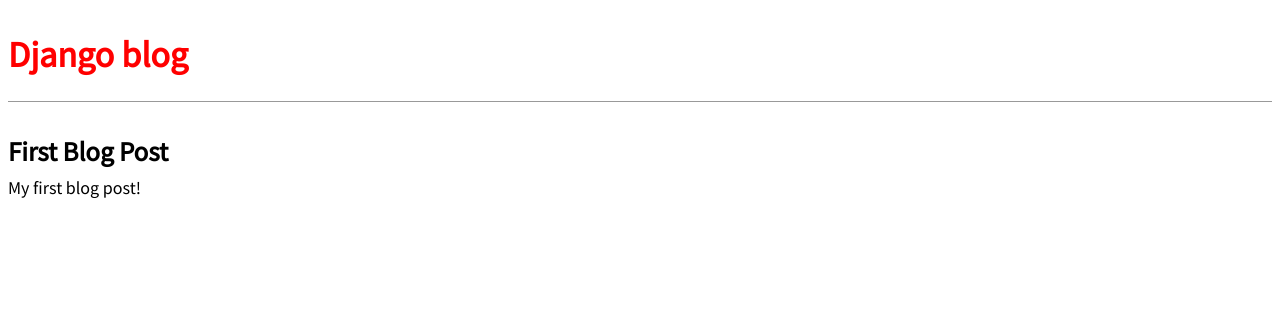
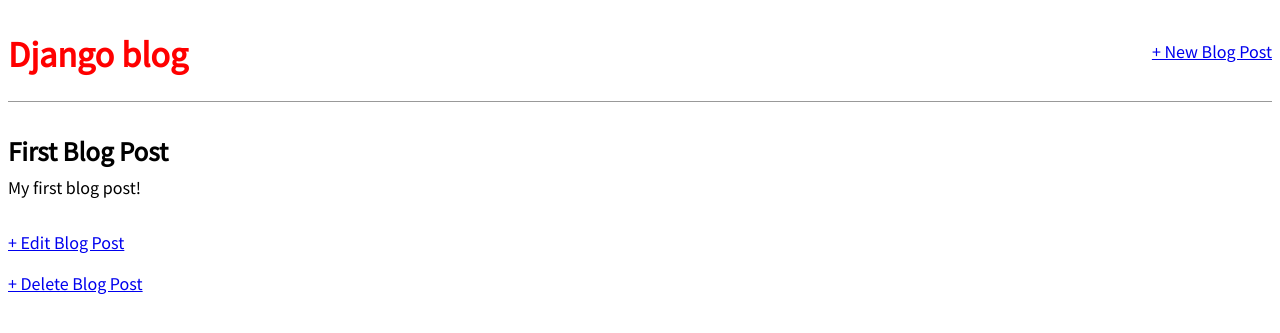
Before and after one commit to MuizMuhammad99/Django-blog-app, a Django app: page /post/1/ in a window 1280 px wide. Shown: the top 333 px of the page. Run offline with Django 3.2, Linux system fonts and the light colour scheme; data comes from the database, SQL or seed files in the repository; both versions use the stored data as it was after the commit.

Commit message:
final commit

```diff
--- a/blog/models.py
+++ b/blog/models.py
@@ -1,4 +1,5 @@
 from django.db import models
+from django.urls import reverse
 
 # Create your models here.
 
@@ -12,3 +13,6 @@ class Post(models.Model):
 
     def __str__(self):
         return self.title
+
+    def get_absolute_url(self):
+        return reverse('post_detail', args=[str(self.id)])
--- a/blog/urls.py
+++ b/blog/urls.py
@@ -1,8 +1,10 @@
 from django.urls import path
-from .views import BlogListView, BlogDetailView
+from .views import BlogListView, BlogDetailView, BlogCreateView, BlogUpdateView, BlogDeleteView
 
 urlpatterns = [
-    path('post/<int:pk>/', BlogDetailView.as_view(),
-        name='post_detail'),
+    path('post/<int:pk>/delete/', BlogDeleteView.as_view(), name='post_delete'),
+    path('post/<int:pk>/edit/', BlogUpdateView.as_view(), name='post_edit'),
+    path('post/new/', BlogCreateView.as_view(), name='post_new'),
+    path('post/<int:pk>/', BlogDetailView.as_view(), name='post_detail'),
     path('', BlogListView.as_view(), name='home')
 ]
--- a/blog/views.py
+++ b/blog/views.py
@@ -1,5 +1,6 @@
 from django.shortcuts import render
-from django.views.generic import ListView, DetailView
+from django.views.generic import ListView, DetailView, CreateView, UpdateView, DeleteView
+from django.urls import reverse_lazy
 from .models import Post
 # Create your views here.
 
@@ -10,3 +11,18 @@ class BlogListView(ListView):
 class BlogDetailView(DetailView):
     model = Post
     template_name="post_detail.html"
+
+class BlogCreateView(CreateView):
+    model = Post
+    template_name = 'post_new.html'
+    fields = ['title', 'author', 'body']
+
+class BlogUpdateView(UpdateView): # new
+    model = Post
+    template_name = 'post_edit.html'
+    fields = ['title', 'body']
+
+class BlogDeleteView(DeleteView): # new
+    model = Post
+    template_name = 'post_delete.html'
+    success_url = reverse_lazy('home')
--- a/templates/base.html
+++ b/templates/base.html
@@ -7,8 +7,13 @@
   </head>
   <body>
     <header>
-      <h1><a href="{% url 'home' %} ">Django blog</a></h1>
-    </header>
+        <div class="nav-left">
+        <h1><a href="{% url 'home' %}">Django blog</a></h1>
+        </div>
+        <div class="nav-right">
+        <a href="{% url 'post_new' %}">+ New Blog Post</a>
+        </div>
+        </header>
     <div>{% block content %} {% endblock content %}</div>
   </body>
 </html>
--- a/templates/post_detail.html
+++ b/templates/post_detail.html
@@ -1,8 +1,9 @@
 <!-- templates/post_detail.html -->
-{% extends 'base.html' %}
-{% block content %}
+{% extends 'base.html' %} {% block content %}
 <div class="post-entry">
-<h2>{{ post.title }}</h2>
-<p>{{ post.body }}</p>
+  <h2>{{ post.title }}</h2>
+  <p>{{ post.body }}</p>
 </div>
+<p><a href="{% url 'post_edit' post.pk %}">+ Edit Blog Post</a></p>
+<p><a href="{% url 'post_delete' post.pk %}">+ Delete Blog Post</a></p>
 {% endblock content %}
```
Also changed, not shown: templates/post_delete.html (added, +8 -0 lines), templates/post_edit.html (added, +8 -0 lines), templates/post_new.html (added, +10 -0 lines), db.sqlite3.
